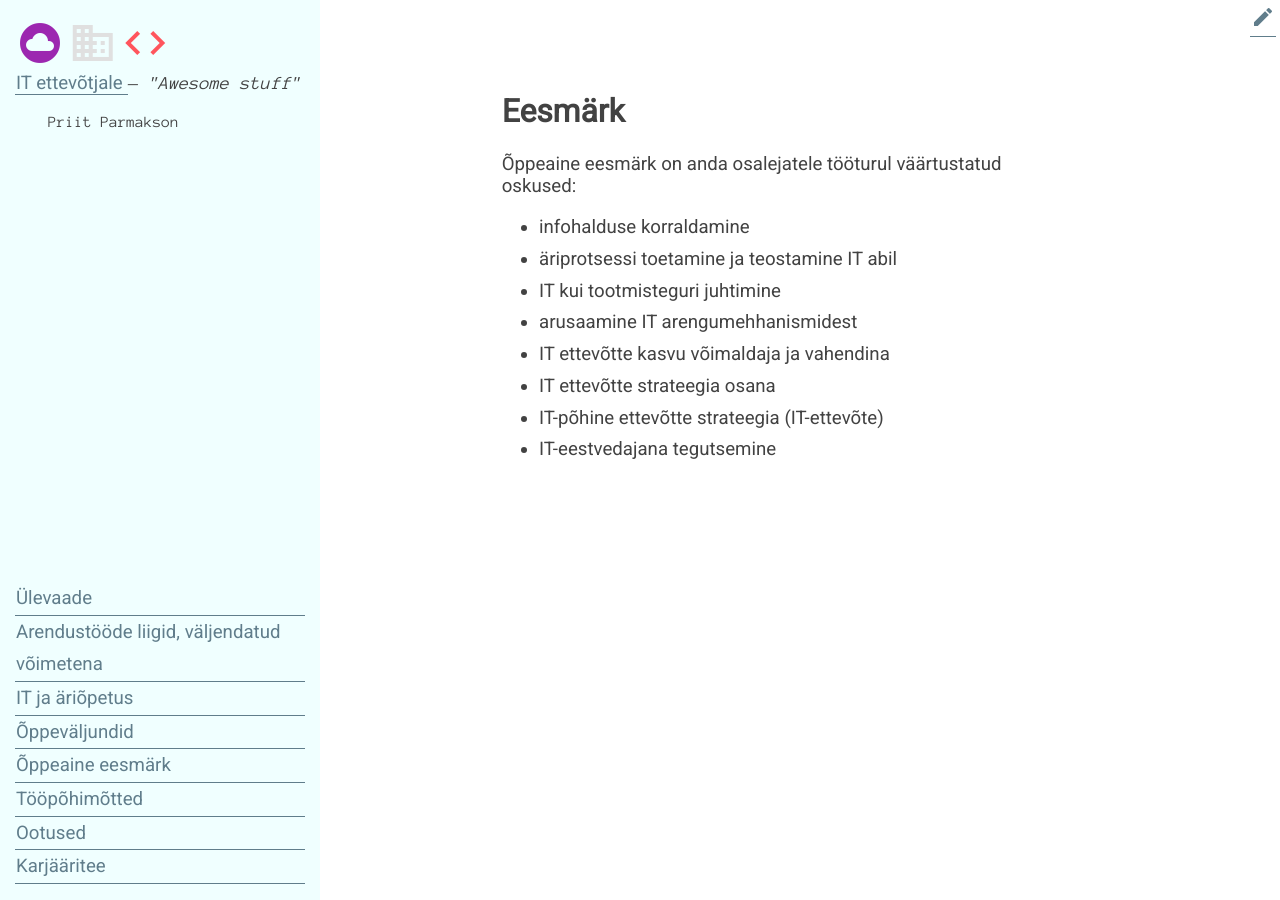
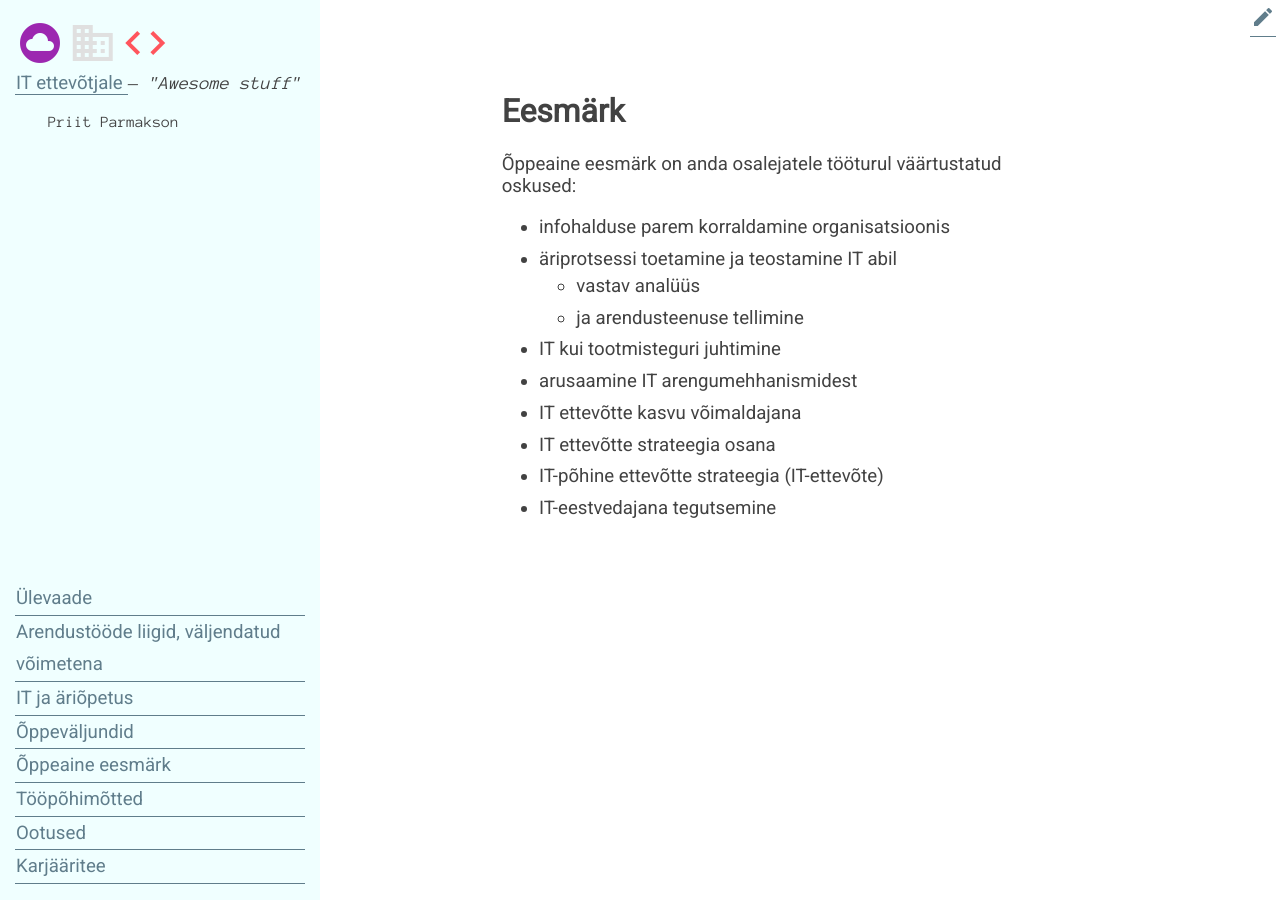
Before and after one commit to agiil/IT, a Jekyll site: the page built from Eesmark.md, in a window 1280 px wide. Built offline with Jekyll 4.4.1, drawn with Linux system fonts in a browser that asks for light colours.

Commit message:
Update Eesmark.md

```diff
--- a/Eesmark.md
+++ b/Eesmark.md
@@ -11,11 +11,13 @@ title: Õppeaine eesmärk
 
 Õppeaine eesmärk on anda osalejatele tööturul väärtustatud oskused:
 
-- infohalduse korraldamine
+- infohalduse parem korraldamine organisatsioonis
 - äriprotsessi toetamine ja teostamine IT abil
+  - vastav analüüs
+  - ja arendusteenuse tellimine
 - IT kui tootmisteguri juhtimine
 - arusaamine IT arengumehhanismidest
-- IT ettevõtte kasvu võimaldaja ja vahendina
+- IT ettevõtte kasvu võimaldajana
 - IT ettevõtte strateegia osana
 - IT-põhine ettevõtte strateegia (IT-ettevõte)
 - IT-eestvedajana tegutsemine
```
